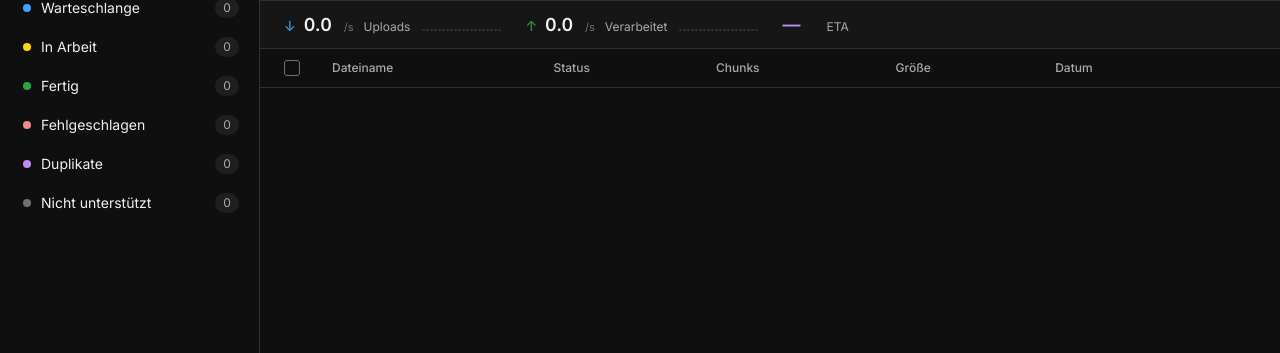
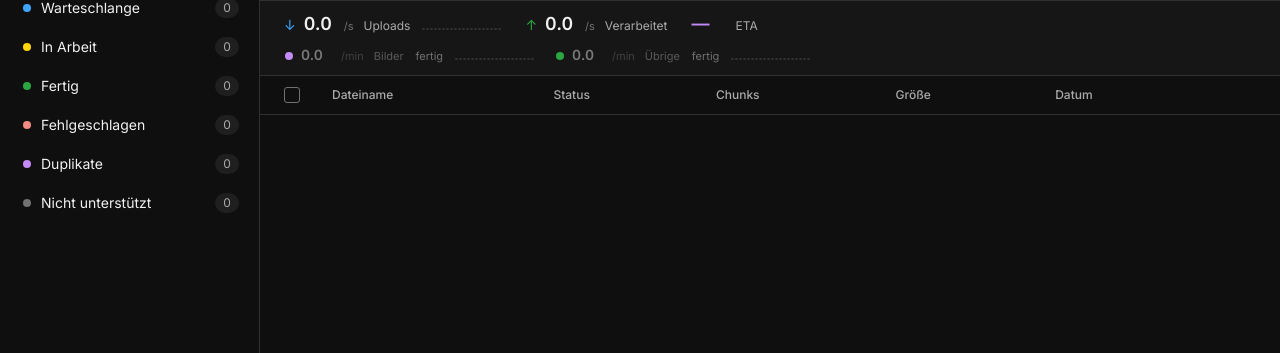
Before and after one commit to antndev/data-injector, a Python web app: template app/templates/index.html in a window 1280 px wide. Shown: the part 67-420 px from the top of the page. Run offline with Jinja, Linux system fonts and the light colour scheme; the template is opened without the code that fills it: most values are stand-ins (such as "Sample title", 1, 10 or a date in 2020); lists and menus that the app fills with data are empty.

Commit message:
Show the two lanes side by side under the summary
The strip carried one blended rate for a workload made of two populations
that differ by more than an order of magnitude, so the number swung with
whatever happened to be in the queue and said nothing about when the run would
end. It now has two rows: the summary you glance at on top, the breakdown that
explains it underneath, each lane with its own rate, its own remaining count
and its own sparkline. The estimate is the slower lane, not the average.

The dot marking a lane first carried the class v, which is also the class of
the value field, so querySelector('.v') found the dot and the rate was written
into it. Renamed to vis and pln.

```diff
--- a/app/templates/index.html
+++ b/app/templates/index.html
@@ -138,7 +138,11 @@ aside{width:260px;flex-shrink:0;border-right:1px solid var(--line);display:flex;
 main{flex:1;display:flex;flex-direction:column;min-width:0}
 header{display:flex;align-items:center;gap:10px;padding:14px 24px;border-bottom:1px solid var(--line)}
 
-.rates{display:flex;gap:24px;padding:10px 24px;border-bottom:1px solid var(--line);background:#161616;align-items:center}
+.rates{display:flex;flex-direction:column;gap:5px;padding:9px 24px 10px;border-bottom:1px solid var(--line);background:#161616}
+.rate-row{display:flex;gap:24px;align-items:center}
+.rate-row.sub{gap:22px;padding-left:1px}
+.rate-row.sub .v{font-size:14px}
+.rate-row.sub .u,.rate-row.sub .l{font-size:11px}
 .rate{display:flex;align-items:baseline;gap:6px}
 .rate .v{font-size:18px;font-weight:600;font-variant-numeric:tabular-nums;color:var(--text);min-width:34px}
 .rate .u{font-size:11px;color:var(--dim)}
@@ -175,11 +179,6 @@ header{display:flex;align-items:center;gap:10px;padding:14px 24px;border-bottom:
   pointer-events:none;opacity:0;visibility:hidden;transition:opacity .12s, visibility .12s;z-index:51;
 }
 .rate.eta .info:hover::after,.rate.eta .info:hover::before,.rate.eta .info:focus-visible::after,.rate.eta .info:focus-visible::before{opacity:1;visibility:visible}
-.rate.lanes{margin-left:auto;gap:14px;font-size:12px;color:var(--dim)}
-.rate.lanes .lane{display:inline-flex;align-items:center;gap:5px;font-variant-numeric:tabular-nums}
-.rate.lanes .ldot{width:7px;height:7px;border-radius:50%;flex-shrink:0}
-.rate.lanes .ldot.v{background:var(--purple)}
-.rate.lanes .ldot.p{background:var(--green)}
 .rate.tput{color:var(--dim);font-size:12px}
 .rate.tput b{color:var(--mute);font-weight:500}
 .spark{display:flex;align-items:flex-end;gap:1px;height:18px;margin-left:6px}
@@ -212,6 +211,12 @@ th:first-child,td:first-child{padding-left:24px;width:36px}
 td{padding:10px 16px;border-bottom:1px solid #1a1a1a;vertical-align:middle}
 tr:hover td{background:var(--panel)}
 tr.sel td,#rows.all-sel tr td{background:#1c2a3a}
+
+.rate.lane .ldot{width:8px;height:8px;border-radius:50%;flex-shrink:0;margin-right:2px}
+.rate.lane .ldot.vis{background:var(--purple)}
+.rate.lane .ldot.pln{background:var(--green)}
+.rate.lane .rem{font-size:11px;color:var(--dim);margin-left:6px;font-variant-numeric:tabular-nums}
+.rate.lane.spent .v,.rate.lane.spent .u,.rate.lane.spent .l{opacity:.45}
 
 @keyframes rowFadeIn{from{opacity:0}to{opacity:1}}
 @keyframes rowEnterEdge{
@@ -465,6 +470,7 @@ input[type=checkbox]:checked::after{content:'';width:5px;height:9px;border:solid
   </header>
 
   <div class="rates">
+    <div class="rate-row">
       <div class="rate in">
         <span class="arrow">↓</span>
         <span class="v" id="r-in">0.0</span><span class="u">/s</span>
@@ -475,15 +481,27 @@ input[type=checkbox]:checked::after{content:'';width:5px;height:9px;border:solid
         <span class="arrow">↑</span>
         <span class="v" id="r-out">0.0</span><span class="u">/s</span>
         <span class="l" data-i18n="rate.processed">Verarbeitet</span>
-      <span class="spark" id="spark-out"></span>
       </div>
       <div class="rate eta">
         <span class="v" id="r-eta">—</span>
         <span class="l" data-i18n="rate.eta">ETA</span>
       </div>
-    <div class="rate lanes" id="lanes">
-      <span class="lane" id="lane-vision"><span class="ldot v"></span><span class="lv">0</span></span>
-      <span class="lane" id="lane-plain"><span class="ldot p"></span><span class="lv">0</span></span>
+    </div>
+    <div class="rate-row sub" id="lanes">
+      <div class="rate lane" id="lane-vision">
+        <span class="ldot vis"></span>
+        <span class="v" id="r-vision">0</span><span class="u">/min</span>
+        <span class="l" data-i18n="lane.visionShort">Bilder</span>
+        <span class="rem" id="rem-vision"></span>
+        <span class="spark" id="spark-vision"></span>
+      </div>
+      <div class="rate lane" id="lane-plain">
+        <span class="ldot pln"></span>
+        <span class="v" id="r-plain">0</span><span class="u">/min</span>
+        <span class="l" data-i18n="lane.plainShort">Übrige</span>
+        <span class="rem" id="rem-plain"></span>
+        <span class="spark" id="spark-plain"></span>
+      </div>
     </div>
   </div>
 
@@ -544,6 +562,8 @@ const I18N={
   'search.ph':'Dateien suchen…','selected':'ausgewählt','bulk.retry':'Erneut','bulk.delete':'Löschen','signout':'Abmelden',
   'lane.vision':'Präsentationen und PDF, brauchen die Bilderkennung',
   'lane.plain':'Übrige Dateien, ohne Bilderkennung',
+  'lane.visionShort':'Bilder','lane.plainShort':'Übrige',
+  'lane.left':'{n} offen','lane.empty':'fertig',
   'rate.uploads':'Uploads','rate.processed':'Verarbeitet','rate.eta':'ETA','rate.loading':'Lädt','eta.tip':'ETA ist während des Uploads nicht verfügbar',
   'th.filename':'Dateiname','th.status':'Status','th.chunks':'Chunks','th.size':'Größe','th.date':'Datum',
   'empty':'Keine Dateien','cancel':'Abbrechen','delete':'Löschen','close':'Schließen','retry':'Erneut','why':'Warum?',
@@ -573,6 +593,8 @@ const I18N={
   'search.ph':'Search files…','selected':'selected','bulk.retry':'Retry','bulk.delete':'Delete','signout':'Sign out',
   'lane.vision':'Presentations and PDF, these need image recognition',
   'lane.plain':'Everything else, no image recognition',
+  'lane.visionShort':'Images','lane.plainShort':'Others',
+  'lane.left':'{n} left','lane.empty':'done',
   'rate.uploads':'Uploads','rate.processed':'Processed','rate.eta':'ETA','rate.loading':'Loading','eta.tip':'ETA is unavailable while files are being uploaded',
   'th.filename':'Filename','th.status':'Status','th.chunks':'Chunks','th.size':'Size','th.date':'Date',
   'empty':'No files','cancel':'Cancel','delete':'Delete','close':'Close','retry':'Retry','why':'Why?',
@@ -724,7 +746,7 @@ function makeRow(f){
   return tr;
 }
 
-const inEvents=[],outEvents=[],visionEvents=[],plainEvents=[];
+const inEvents=[],visionEvents=[],plainEvents=[];
 let _rPrev=null,_rPrevAt=0,_lanes={};
 function updateCounts(s){
   feedRates(s);
@@ -1044,11 +1066,10 @@ const PRUNE_HORIZON_MS=Math.max(SPARK_WINDOW_MS,TAU_ETA*8*1000);
 
 
 function buildSpark(id){const el=$(id);for(let i=0;i<SPARK_BUCKETS;i++){const b=document.createElement('span');b.style.height='2px';el.appendChild(b)}}
-buildSpark('spark-in');buildSpark('spark-out');
+buildSpark('spark-in');buildSpark('spark-vision');buildSpark('spark-plain');
 
 function feedRates(s){
   const now=Date.now();
-  const out=(s.done||0)+(s.failed||0)+(s.duplicates||0)+(s.unsupported||0);
   const inn=s.total||0;
   const L=s.lanes||{};
   const vs=(L.vision||{}).settled||0, ps=(L.plain||{}).settled||0;
@@ -1056,12 +1077,11 @@ function feedRates(s){
     const span=Math.max(1,now-_rPrevAt);
     const spread=(arr,n)=>{n=Math.min(Math.max(0,n),1000);
       for(let i=1;i<=n;i++)arr.push(_rPrevAt+Math.round(span*i/n));};
-    spread(outEvents,out-_rPrev.out);
     spread(inEvents,inn-_rPrev.inn);
     spread(visionEvents,vs-_rPrev.vs);
     spread(plainEvents,ps-_rPrev.ps);
   }
-  _rPrev={out,inn,vs,ps};_rPrevAt=now;
+  _rPrev={inn,vs,ps};_rPrevAt=now;
   _lanes=L;
 }
 function prune(a){const c=Date.now()-PRUNE_HORIZON_MS;while(a.length&&a[0]<c)a.shift();}
@@ -1106,25 +1126,30 @@ function laneETA(remaining,rate){
   if(!remaining) return 0;
   return rate>0.002 ? remaining/rate : Infinity;
 }
+function paintLane(id,rate,remaining,events,tipKey){
+  const el=$(id);
+  if(!el)return;
+  el.title=t(tipKey);
+  el.querySelector('.v').textContent=(rate*60).toFixed(rate*60<10?1:0);
+  const rem=el.querySelector('.rem');
+  rem.textContent=remaining?tf('lane.left',{n:remaining}):t('lane.empty');
+  el.classList.toggle('spent',!remaining);
+  paintSpark(id.replace('lane-','spark-'),events);
+}
 function updateRates(){
-  prune(inEvents);prune(outEvents);prune(visionEvents);prune(plainEvents);
+  prune(inEvents);prune(visionEvents);prune(plainEvents);
   const rIn=liveRate(inEvents,TAU);
-  const rOut=liveRate(outEvents,TAU);
+  const rV=liveRate(visionEvents,TAU), rP=liveRate(plainEvents,TAU);
   $('r-in').textContent=rIn.toFixed(1);
-  $('r-out').textContent=rOut.toFixed(1);
+  $('r-out').textContent=(rV+rP).toFixed(1);
 
   const V=_lanes.vision||{}, P=_lanes.plain||{};
   const vRem=(V.queued||0)+(V.processing||0);
   const pRem=(P.queued||0)+(P.processing||0);
   const remaining=vRem+pRem;
 
-  const lanesEl=$('lanes');
-  if(lanesEl){
-    lanesEl.style.display=remaining?'flex':'none';
-    const a=$('lane-vision'), b=$('lane-plain');
-    if(a){a.querySelector('.lv').textContent=vRem;a.title=t('lane.vision');}
-    if(b){b.querySelector('.lv').textContent=pRem;b.title=t('lane.plain');}
-  }
+  paintLane('lane-vision',rV,vRem,visionEvents,'lane.vision');
+  paintLane('lane-plain', rP,pRem,plainEvents, 'lane.plain');
 
   let mode,text;
   if(remaining<=0){ mode='idle'; text='—'; _etaEma=0; }
@@ -1136,7 +1161,7 @@ function updateRates(){
     else { mode='waiting'; text='…'; }
   }
   setEtaDisplay(mode,text);
-  paintSpark('spark-in',inEvents);paintSpark('spark-out',outEvents);
+  paintSpark('spark-in',inEvents);
 }
 
 let _etaState={mode:null,text:null};
```
Lines whose indentation alone changed are shown as unchanged.
